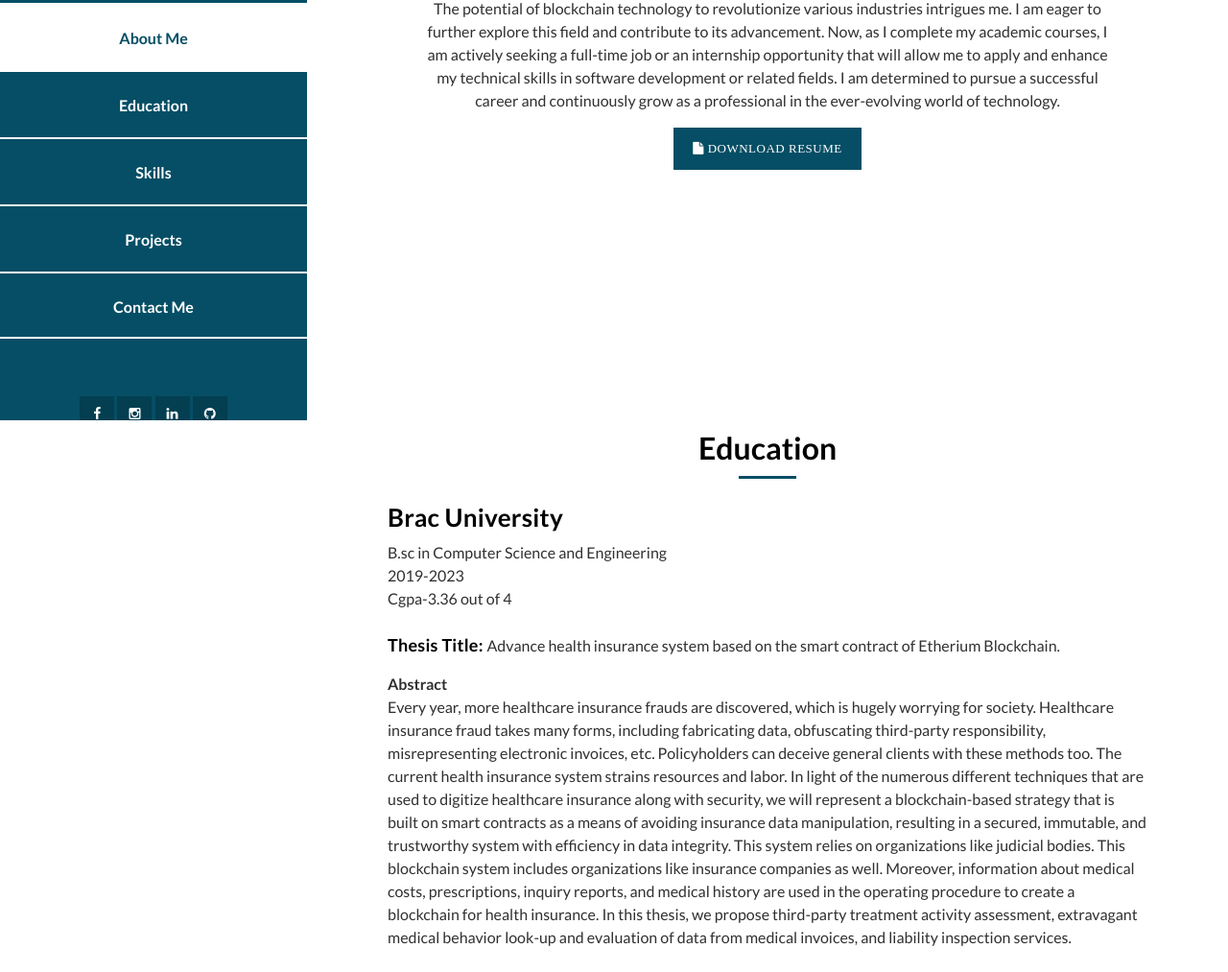
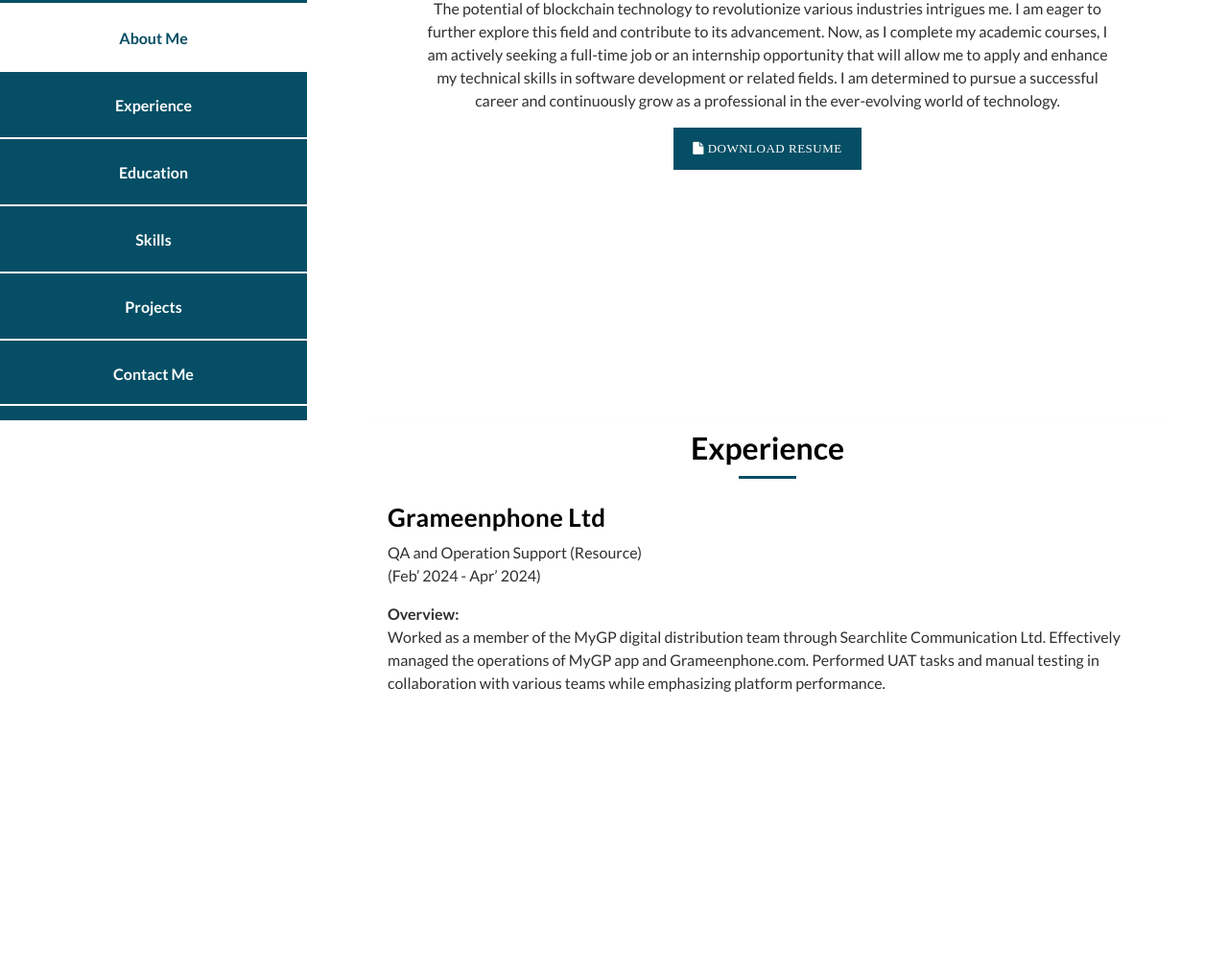
Before and after one commit to SifatAbdullah98/sifatabdullah98.github.io, a plain HTML site: page index.html in a window 1280 px wide. Shown: the part 362-1375 px from the top of the page at 96% size. Drawn offline with Linux system fonts and the light colour scheme.

Commit message:
resume & experience

```diff
--- a/index.html
+++ b/index.html
@@ -46,12 +46,13 @@ https://templatemo.com/tm-531-reflux
             <nav class="main-nav" role="navigation">
               <ul class="main-menu">
                 <li><a href="#section1">About Me</a></li>
-                <li><a href="#section2">Education</a></li>
-                <li><a href="#section3">Skills</a></li>
+                <li><a href="#section2">Experience</a></li>
+                <li><a href="#section3">Education</a></li>
+                <li><a href="#section4">Skills</a></li>
                 <!--<li><a href="#section4">Experience</a></li>
                 <li><a href="#section5">Cirtifications</a></li>-->
-                <li><a href="#section4">Projects</a></li>
-                <li><a href="#section5">Contact Me</a></li>
+                <li><a href="#section5">Projects</a></li>
+                <li><a href="#section6">Contact Me</a></li>
               </ul>
             </nav>
             <div class="social-network">
@@ -91,8 +92,28 @@ https://templatemo.com/tm-531-reflux
              </div>
           </div>
       </section>
+      <section class="section my-services" data-section="section2">
+        <div class="container">
+          <div class="section-heading">
+            <h2>Experience</h2>
+            <div class="line-dec"></div>
+          </div>
+          <div class="row">
+            <div class="col-md-12">
+              <div class="service-item">
+                <h4>Grameenphone Ltd</h4>
+                <p>
+                  QA and Operation Support (Resource)<br>(Feb’ 2024 - Apr’ 2024)<br>
+                  <p><b>Overview: </b><br>
+                    Worked as a member of the MyGP digital distribution team through Searchlite Communication Ltd. Effectively managed the operations of MyGP app and Grameenphone.com. Performed UAT tasks and manual testing in collaboration with various teams while emphasizing platform performance.
+                  </p>
+              </div>
+            </div>
+          </div>
+        </div>
+      </section>
 
-      <section class="section my-services" data-section="section2">
+      <section class="section my-services" data-section="section3">
         <div class="container">
           <div class="section-heading">
             <h2>Education</h2>
@@ -145,7 +166,7 @@ https://templatemo.com/tm-531-reflux
         </div>
       </section>
 
-      <section class="section my-services" data-section="section3">
+      <section class="section my-services" data-section="section4">
         <div class="container">
           <div class="section-heading">
             <h2>Technical Skills</h2>
@@ -184,7 +205,7 @@ https://templatemo.com/tm-531-reflux
           </div>
         </div>
       </section>
-      <section class="section my-work" data-section="section4">
+      <section class="section my-work" data-section="section5">
         <div class="container">
           <div class="section-heading">
             <h2>Projects</h2>
@@ -388,7 +409,7 @@ https://templatemo.com/tm-531-reflux
         </div>
       </section>
 
-      <section class="section contact-me" data-section="section5">
+      <section class="section contact-me" data-section="section6">
         <div class="container">
           <div class="section-heading">
             <h2>Contact Me</h2>
```
Also changed, not shown: 1 other file.
